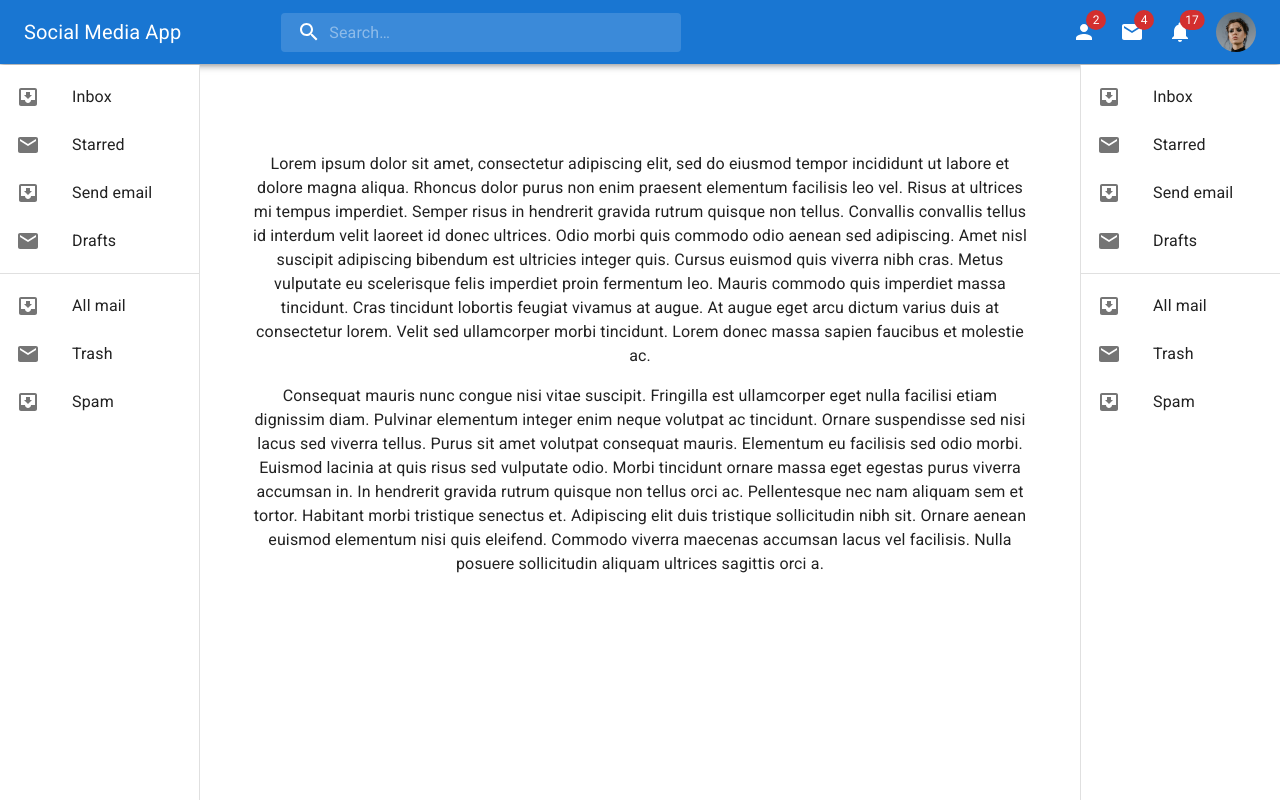
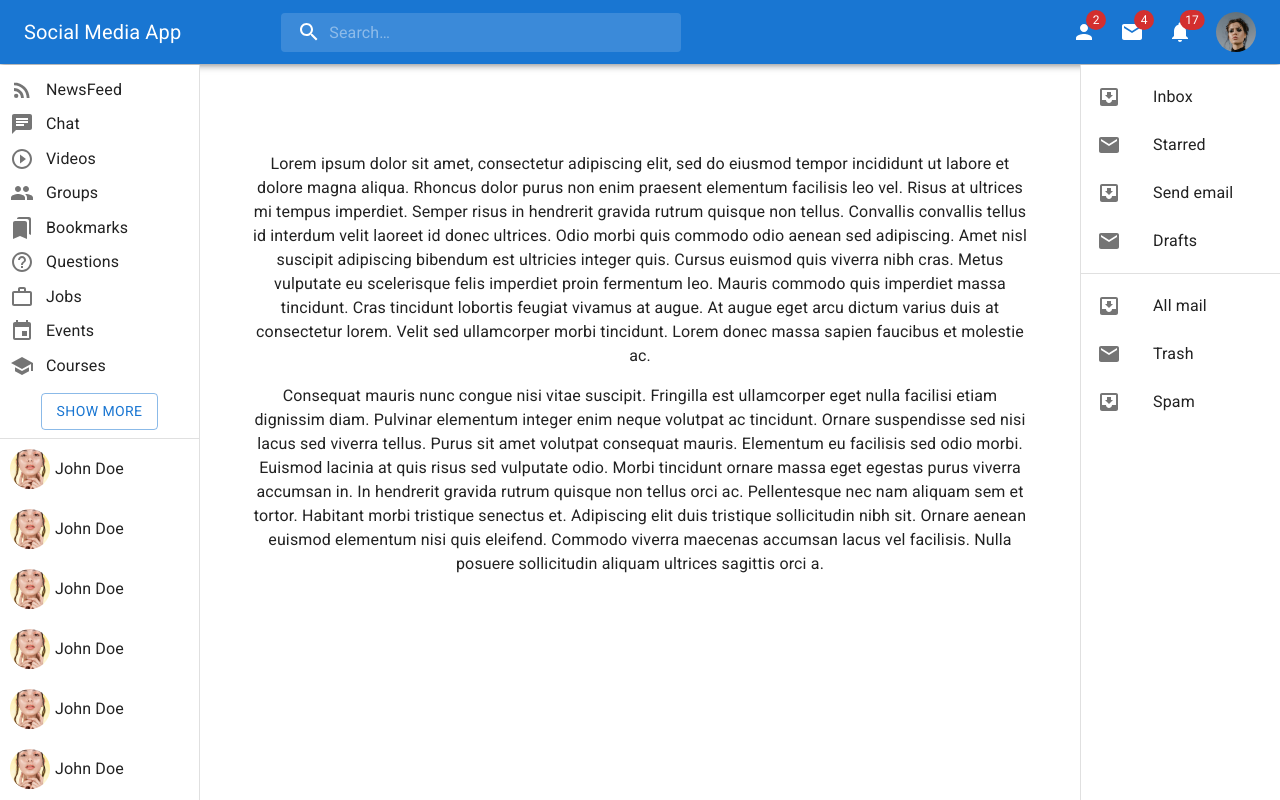
Before and after one commit to AH-Likhon/social-media-client-side, a React (Create React App) app: page / in a window 1280 px wide. Built offline with nearby package versions, Linux system fonts and the light colour scheme.

Commit message:
leftsidebar done

```diff
--- a/package.json
+++ b/package.json
@@ -7,6 +7,7 @@
     "@emotion/styled": "^11.6.0",
     "@mui/icons-material": "^5.1.1",
     "@mui/material": "^5.1.1",
+    "@mui/styles": "^5.2.0",
     "@testing-library/jest-dom": "^5.11.4",
     "@testing-library/react": "^11.1.0",
     "@testing-library/user-event": "^12.1.10",
--- a/src/Pages/Home/HomeContainer/LeftSideBar/LeftSideBar.js
+++ b/src/Pages/Home/HomeContainer/LeftSideBar/LeftSideBar.js
@@ -12,6 +12,19 @@ import ListItemText from '@mui/material/ListItemText';
 import MailIcon from '@mui/icons-material/Mail';
 import Toolbar from '@mui/material/Toolbar';
 import Typography from '@mui/material/Typography';
+import RssFeedIcon from '@mui/icons-material/RssFeed';
+import ChatIcon from '@mui/icons-material/Chat';
+import PlayCircleOutlineIcon from '@mui/icons-material/PlayCircleOutline';
+import GroupIcon from '@mui/icons-material/Group';
+import BookmarksIcon from '@mui/icons-material/Bookmarks';
+import HelpOutlineIcon from '@mui/icons-material/HelpOutline';
+import WorkOutlineIcon from '@mui/icons-material/WorkOutline';
+import EventIcon from '@mui/icons-material/Event';
+import SchoolIcon from '@mui/icons-material/School';
+import Avatar from '@mui/material/Avatar';
+import Button from '@mui/material/Button';
+import Person from '../../../../images/person/10.jpeg'
+
 
 const drawerWidth = 200;
 
@@ -26,25 +39,86 @@ const LeftSideBar = (props) => {
     const drawer = (
         <div >
             <List>
-                {['Inbox', 'Starred', 'Send email', 'Drafts'].map((text, index) => (
-                    <ListItem button key={text}>
-                        <ListItemIcon>
-                            {index % 2 === 0 ? <InboxIcon /> : <MailIcon />}
+                {['NewsFeed', 'Chat'].map((text, index) => (
+                    <ListItem sx={{ p: '1px 10px' }} button key={text}>
+                        <ListItemIcon sx={{ mr: '-20px' }}>
+                            {index % 2 === 0 ? <RssFeedIcon /> : <ChatIcon />}
                         </ListItemIcon>
                         <ListItemText primary={text} />
                     </ListItem>
                 ))}
             </List>
-            <Divider />
-            <List>
-                {['All mail', 'Trash', 'Spam'].map((text, index) => (
-                    <ListItem button key={text}>
-                        <ListItemIcon>
-                            {index % 2 === 0 ? <InboxIcon /> : <MailIcon />}
+
+            <List sx={{ mt: '-15px' }}>
+                {['Videos', 'Groups'].map((text, index) => (
+                    <ListItem sx={{ p: '1px 10px' }} button key={text}>
+                        <ListItemIcon sx={{ mr: '-20px' }}>
+                            {index % 2 === 0 ? <PlayCircleOutlineIcon /> : <GroupIcon />}
                         </ListItemIcon>
                         <ListItemText primary={text} />
                     </ListItem>
                 ))}
+            </List>
+
+            <List sx={{ mt: '-15px' }}>
+                {['Bookmarks', 'Questions'].map((text, index) => (
+                    <ListItem sx={{ p: '1px 10px' }} button key={text}>
+                        <ListItemIcon sx={{ mr: '-20px' }}>
+                            {index % 2 === 0 ? <BookmarksIcon /> : <HelpOutlineIcon />}
+                        </ListItemIcon>
+                        <ListItemText primary={text} />
+                    </ListItem>
+                ))}
+            </List>
+
+            <List sx={{ mt: '-15px' }}>
+                {['Jobs', 'Events'].map((text, index) => (
+                    <ListItem sx={{ p: '1px 10px' }} button key={text}>
+                        <ListItemIcon sx={{ mr: '-20px' }}>
+                            {index % 2 === 0 ? <WorkOutlineIcon /> : <EventIcon />}
+                        </ListItemIcon>
+                        <ListItemText primary={text} />
+                    </ListItem>
+                ))}
+            </List>
+
+            <List sx={{ mt: '-15px' }}>
+                {['Courses', ''].map((text, index) => (
+                    <ListItem sx={{ p: '1px 10px' }} button key={text}>
+                        <ListItemIcon sx={{ mr: '-20px' }}>
+                            {index % 2 === 0 ? <SchoolIcon /> : ''}
+                        </ListItemIcon>
+                        <ListItemText primary={text} />
+                    </ListItem>
+                ))}
+                <Button variant="outlined" size="medium">Show More</Button>
+            </List>
+
+            <Divider />
+
+            <List sx={{ display: 'flex', alignItems: 'center', p: '10px' }}>
+                <Avatar alt="Travis Howard" src={Person} />
+                <Typography sx={{ ml: '5px' }}>John Doe</Typography>
+            </List>
+            <List sx={{ display: 'flex', alignItems: 'center', p: '10px' }}>
+                <Avatar alt="Travis Howard" src={Person} />
+                <Typography sx={{ ml: '5px' }}>John Doe</Typography>
+            </List>
+            <List sx={{ display: 'flex', alignItems: 'center', p: '10px' }}>
+                <Avatar alt="Travis Howard" src={Person} />
+                <Typography sx={{ ml: '5px' }}>John Doe</Typography>
+            </List>
+            <List sx={{ display: 'flex', alignItems: 'center', p: '10px' }}>
+                <Avatar alt="Travis Howard" src={Person} />
+                <Typography sx={{ ml: '5px' }}>John Doe</Typography>
+            </List>
+            <List sx={{ display: 'flex', alignItems: 'center', p: '10px' }}>
+                <Avatar alt="Travis Howard" src={Person} />
+                <Typography sx={{ ml: '5px' }}>John Doe</Typography>
+            </List>
+            <List sx={{ display: 'flex', alignItems: 'center', p: '10px' }}>
+                <Avatar alt="Travis Howard" src={Person} />
+                <Typography sx={{ ml: '5px' }}>John Doe</Typography>
             </List>
         </div>
     );
--- a/src/Pages/Home/Navbar/Navbar.js
+++ b/src/Pages/Home/Navbar/Navbar.js
@@ -13,11 +13,12 @@ import MenuIcon from '@mui/icons-material/Menu';
 import SearchIcon from '@mui/icons-material/Search';
 import PersonIcon from '@mui/icons-material/Person';
 import Avatar from '@mui/material/Avatar';
-// import AccountCircle from '@mui/icons-material/AccountCircle';
+import AccountCircle from '@mui/icons-material/AccountCircle';
 import MailIcon from '@mui/icons-material/Mail';
 import NotificationsIcon from '@mui/icons-material/Notifications';
-// import MoreIcon from '@mui/icons-material/MoreVert';
+import MoreIcon from '@mui/icons-material/MoreVert';
 import person1 from '../../../images/person/1.jpeg'
+
 
 const Search = styled('div')(({ theme }) => ({
     position: 'relative',
@@ -62,6 +63,7 @@ const StyledInputBase = styled(InputBase)(({ theme }) => ({
 
 
 const Navbar = () => {
+
     const [anchorEl, setAnchorEl] = React.useState(null);
     const [mobileMoreAnchorEl, setMobileMoreAnchorEl] = React.useState(null);
 
```
Also changed, not shown: 1 other file (tests, documents, lock files or other folders).
